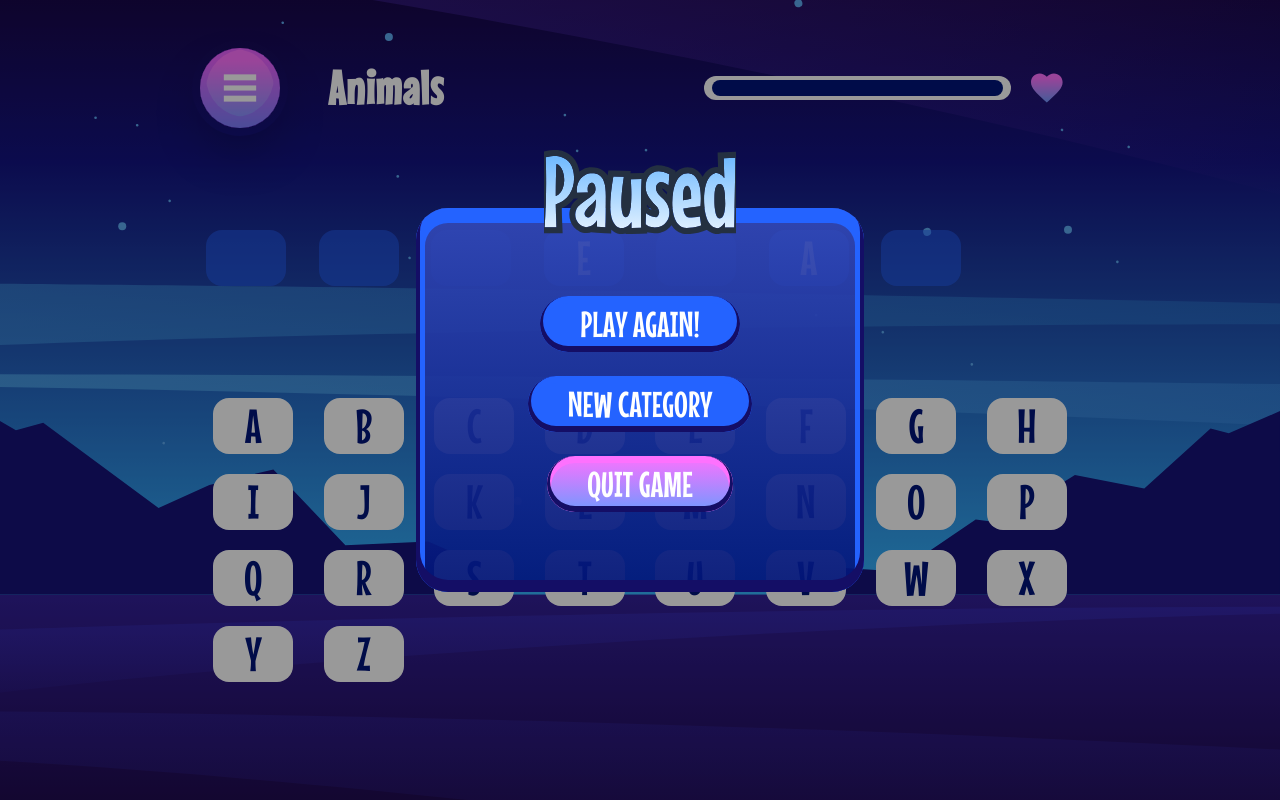
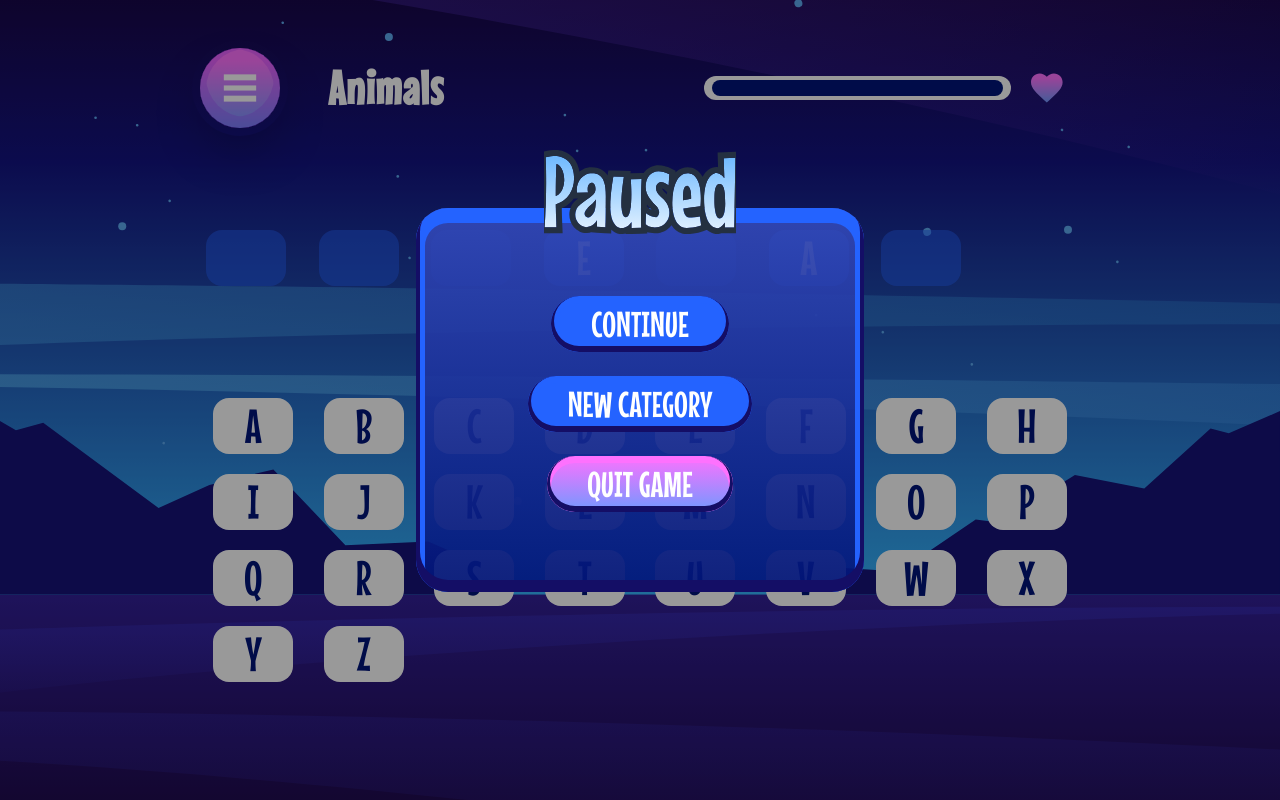
Before and after one commit to DuxEva/hangman-game, an Angular app: page /categories/Animals in a window 1280 px wide. Both pictures are taken after a click on the button 240 px from the left and 88 px from the top of the page. Built offline with nearby package versions, Linux system fonts and the light colour scheme.

Commit message:
display buttons conditionally

```diff
--- a/src/app/pages/play-game/play-game.component.html
+++ b/src/app/pages/play-game/play-game.component.html
@@ -123,12 +123,26 @@
       <div class="mt-10 flex flex-col items-center justify-center gap-6">
         <button
           (click)="playAgain()"
-          class="text-white text-center text-4xl py-2 px-10 rounded-full bg-blue-2 shadow-lg uppercase btn-shadow"
+          class="text-white text-center text-4xl py-2 px-10 rounded-full bg-blue-2 shadow-lg uppercase btn-shadow {{
+            isDone === true ? 'block' : 'hidden'
+          }}"
         >
           <div class="transition ease-in-out duration-300 rounded-full">
             play again!
           </div>
         </button>
+
+        <button
+          (click)="continue()"
+          class="text-white text-center text-4xl py-2 px-10 rounded-full bg-blue-2 shadow-lg uppercase btn-shadow {{
+            life > 0 && !isDone ? 'block' : 'hidden'
+          }}"
+        >
+          <div class="transition ease-in-out duration-300 rounded-full">
+            continue
+          </div>
+        </button>
+
         <button
           (click)="goToCategories()"
           class="text-white text-center text-4xl py-2 px-10 rounded-full bg-blue-2 shadow-lg uppercase btn-shadow"
@@ -137,6 +151,7 @@
             new category
           </div>
         </button>
+
         <button
           (click)="quitGame()"
           class="text-white text-center text-4xl py-2 px-10 rounded-full linear-pinky shadow-lg uppercase btn-quick-shadow"
--- a/src/app/pages/play-game/play-game.component.ts
+++ b/src/app/pages/play-game/play-game.component.ts
@@ -108,4 +108,8 @@ export class PlayGameComponent {
   goToCategories() {
     this.route.navigate(['/categories']);
   }
+
+  continue() {
+    this.isOpen = false;
+  }
 }
```
